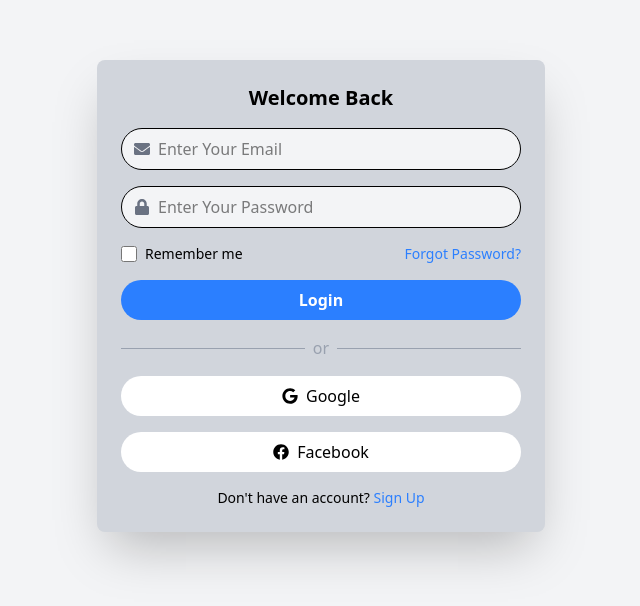
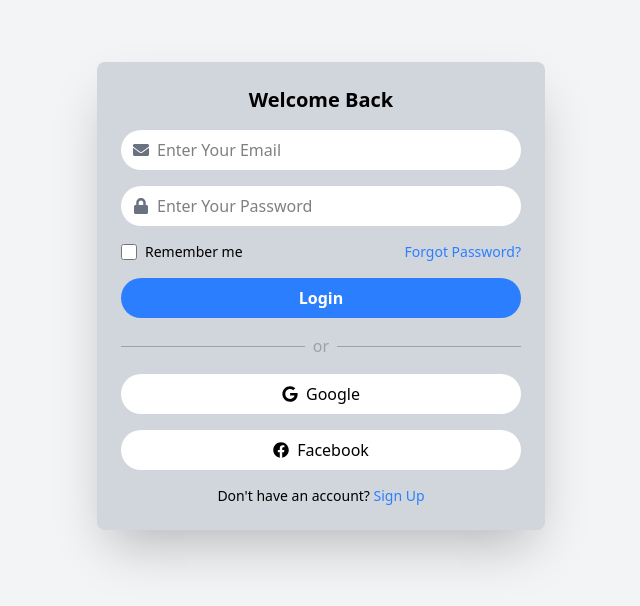
Before and after one commit to GeraldOkoth/weather-dashboard, a React (Vite) app: page / in a window 1280 px wide. Shown: the part 104-710 px from the top of the page, without its empty margins (319-959 px from the left). Built offline with nearby package versions, Linux system fonts and the light colour scheme.

Commit message:
Restructure InputField component

```diff
--- a/src/components/InputField.jsx
+++ b/src/components/InputField.jsx
@@ -1,6 +1,6 @@
 const InputField = ({ icon, type, placeholder }) => {
   return (
-    <div className="flex items-center border rounded-full px-3 py-2 bg-gray-100">
+    <div className="flex items-center border-0 rounded-full px-3 py-2 bg-white">
       <span className="material-icons text-gray-500">{icon}</span>
       <input
         type={type}
```
